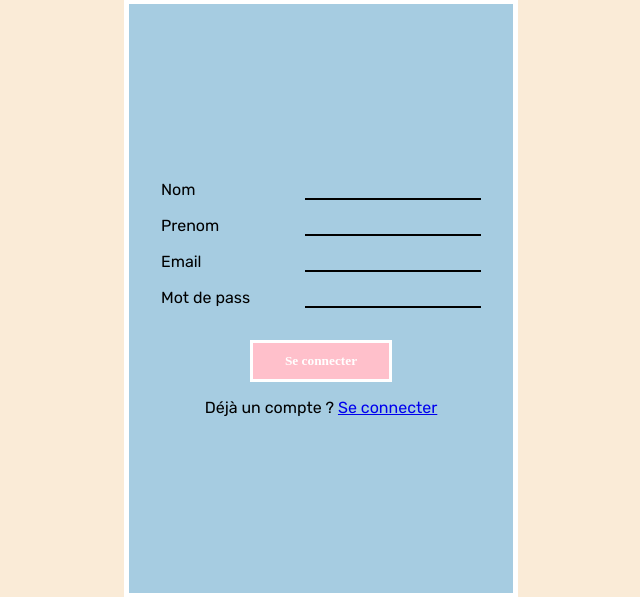
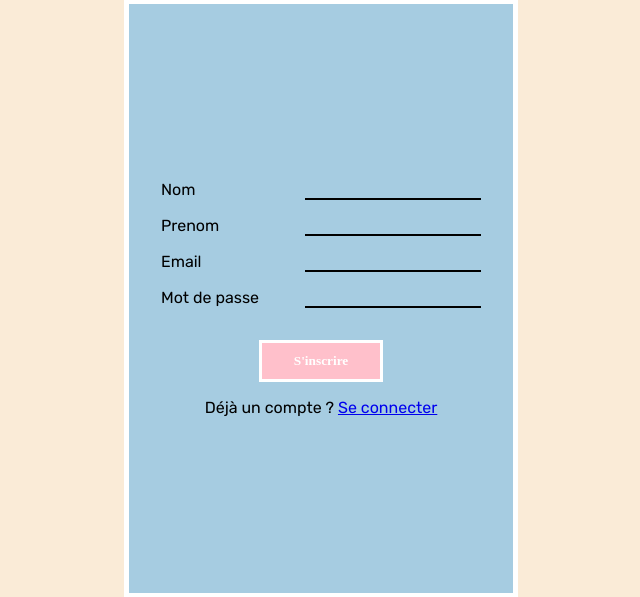
Before and after one commit to Mialy05/web-exam, a CodeIgniter app: page /database/index.php/inscription/index in a window 1280 px wide. Shown: the part 51-648 px from the top of the page, without its empty margins (319-959 px from the left). Run offline with CodeIgniter, Linux system fonts and the light colour scheme.

Commit message:
modification view inscription

```diff
--- a/application/views/inscription.php
+++ b/application/views/inscription.php
@@ -29,11 +29,11 @@
                 <input type="email" name="email" class="input" value="<?= set_value("email"); ?>">
             </div>
             <div class="input-group">
-                <label for="password">Mot de pass</label>
+                <label for="password">Mot de passe</label>
                 <input type="password" name="password" class="input">
             </div>
             <div class="tools" id="loginTools">
-                <button class="btn loginBtn" type="submit" >Se connecter</button>
+                <button class="btn loginBtn" type="submit" >S'inscrire</button>
                 <p>
                     Déjà un compte ?
                     <?= anchor('login', 'Se connecter') ?>
--- a/sql/script.sql
+++ b/sql/script.sql
@@ -1,6 +1,3 @@
-CREATE DATABASE takalo;
-USE takalo;
-
 CREATE TABLE utilisateur(
     idutilisateur INTEGER auto_increment,
     nom VARCHAR(45),
```
